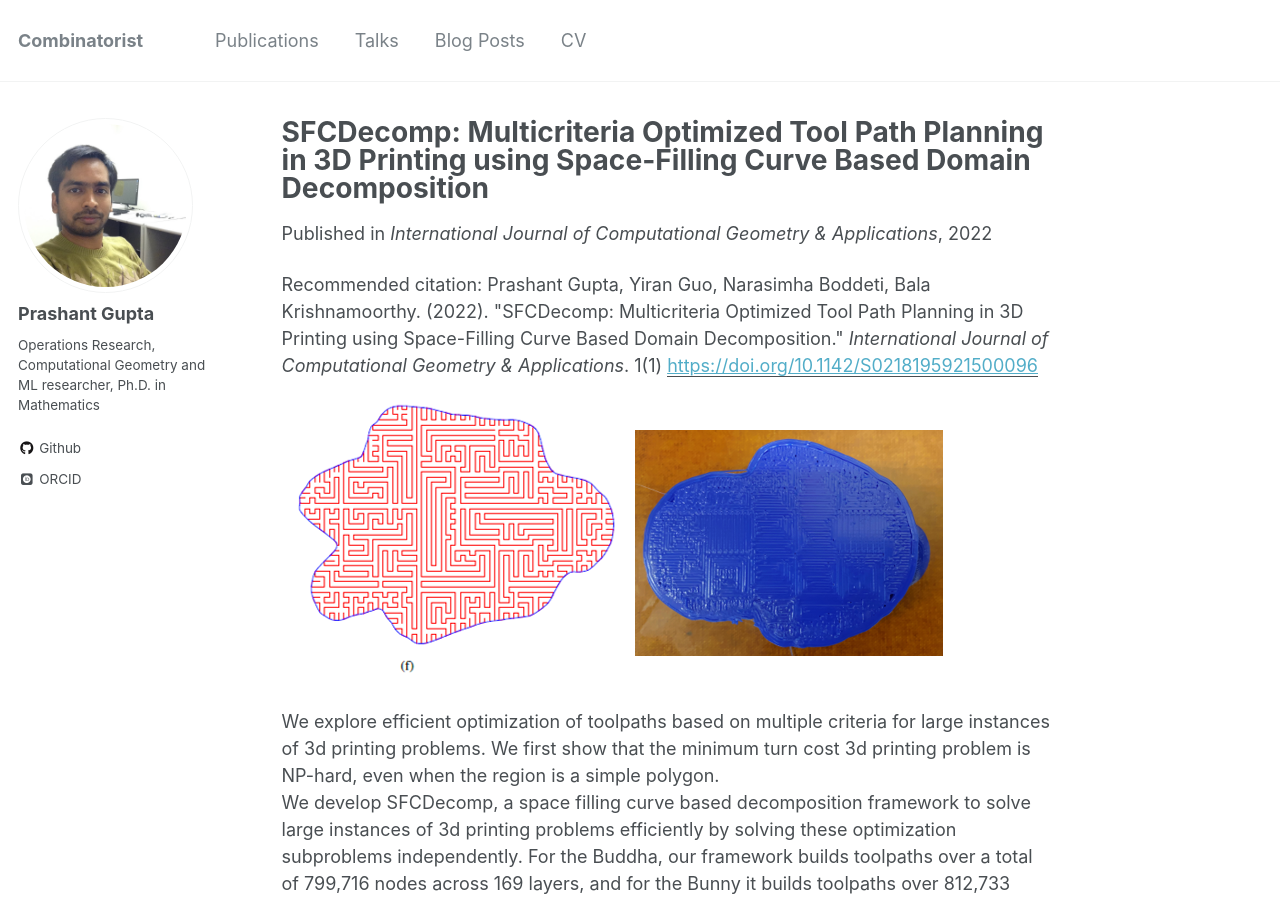
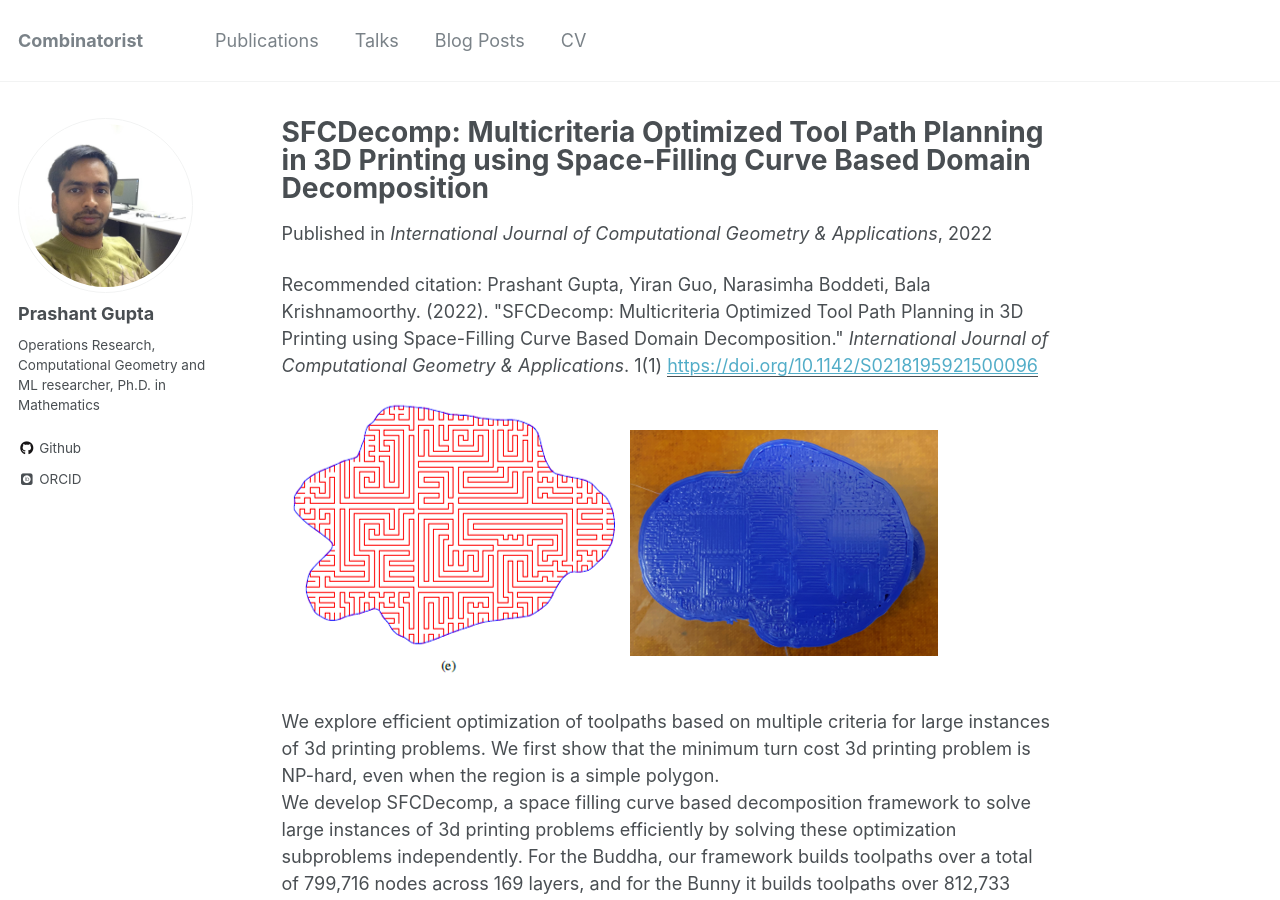
Before and after one commit to pragup/pragup.github.io, a Jekyll site: the page built from _publications/2022-06-05-SFCDecomp.md, in a window 1280 px wide and 900 px high. Built offline with Jekyll 4.4.1, drawn with Linux system fonts in a browser that asks for light colours; some web fonts are replaced.

Commit message:
updating blog !

```diff
--- a/_publications/2022-06-05-SFCDecomp.md
+++ b/_publications/2022-06-05-SFCDecomp.md
@@ -8,7 +8,7 @@
 paperurl: 'https://doi.org/10.1142/S0218195921500096'
 citation: 'Prashant Gupta, Yiran Guo, Narasimha Boddeti, Bala Krishnamoorthy. (2022). &quot;SFCDecomp: Multicriteria Optimized Tool Path Planning in 3D Printing using Space-Filling Curve Based Domain Decomposition.&quot; <i>International Journal of Computational Geometry & Applications</i>. 1(1)'
 ---
-![First Figure 1]( https://pragup.github.io/images/SFCDecomp_Figure_6.png )
+![First Figure 1]( https://pragup.github.io/images/SFCDecomp_Figure_5.png )
 ![First Figure 2]( https://pragup.github.io/images/SFCDecomp_Figure_7.png )
 
 We explore efficient optimization of toolpaths based on multiple criteria for large instances of 3d printing problems.
```
